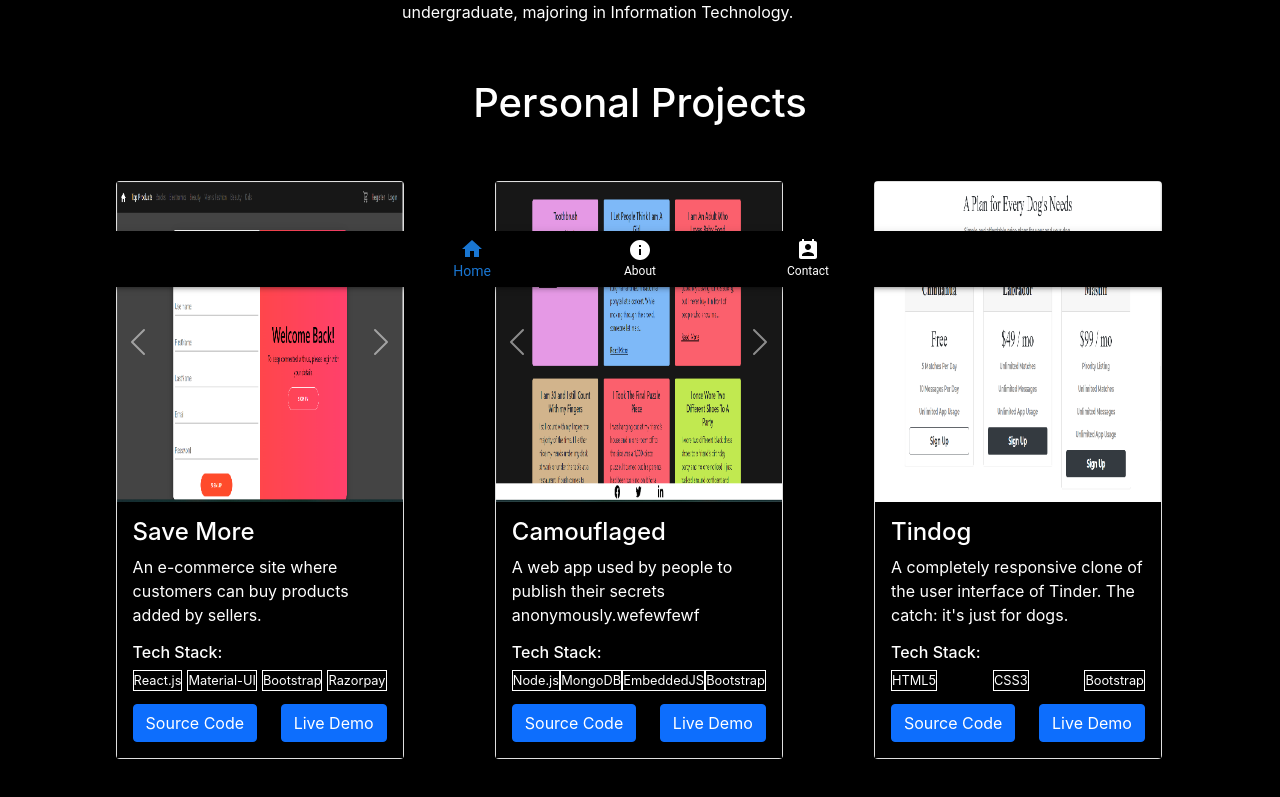
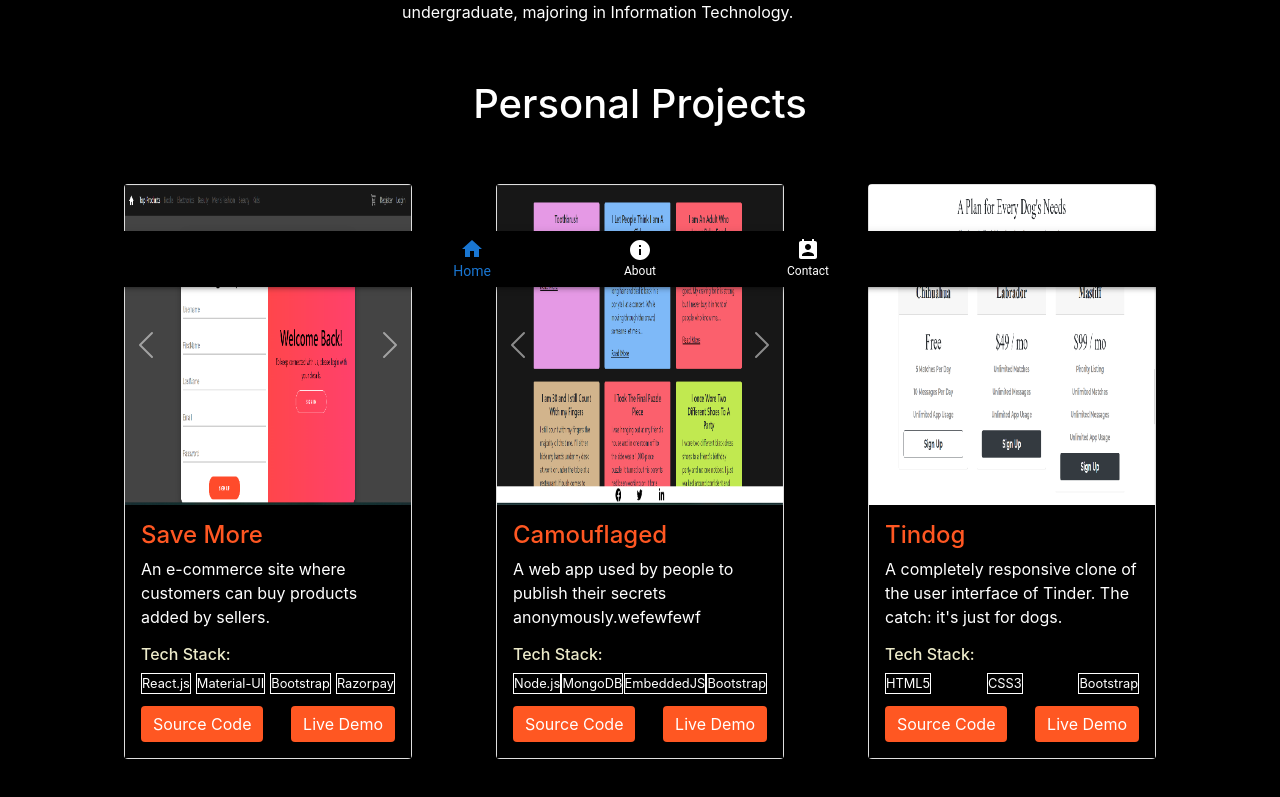
Before and after one commit to rhythm-28/portfolio, a React (Create React App) app: page / in a window 1280 px wide. Shown: the part 513-1310 px from the top of the page. Built offline with nearby package versions, Linux system fonts and the light colour scheme.

Commit message:
projects done

```diff
--- a/src/components/home/projects.js
+++ b/src/components/home/projects.js
@@ -17,9 +17,10 @@ import testimonialTindog from "../../images/tindog/testimonial.PNG";
 function Projects() {
   return (
     <div className="container">
-      <h1 className="projectsHead" style={{ color: "white" }}>Personal Projects</h1>
-      <div className="row">
-        <div className="card col-4 project" style={{ width: "18rem" }}>
+      <h1 className="projectsHead">Personal Projects</h1>
+      <div className="allProjects">
+        <div className="projectWrapperDiv">
+          <div className="card project" style={{ width: "18rem" }}>
             <Carousel
               img1={homeSaveMore}
               img2={signupSaveMore}
@@ -27,12 +28,12 @@ function Projects() {
               id={1}
             />
             <div className="card-body projectBody">
-            <h4 className="card-title">Save More</h4>
+              <h4 className="card-title projectTitle">Save More</h4>
               <p className="card-text">
                 An e-commerce site where customers can buy products added by
                 sellers.
               </p>
-            <h6>Tech Stack:</h6>
+              <h6 className="techUsedHead">Tech Stack:</h6>
               <div className="techUsed">
                 <span>React.js</span>
                 <span>Material-UI</span>
@@ -55,8 +56,10 @@ function Projects() {
               </div>
             </div>
           </div>
+        </div>
 
-        <div className="card col-4 project" style={{ width: "18rem" }}>
+        <div className="projectWrapperDiv">
+          <div className="card project" style={{ width: "18rem" }}>
             <Carousel
               img1={homeCamouflaged}
               img2={home2Camouflaged}
@@ -64,11 +67,12 @@ function Projects() {
               id={2}
             />
             <div className="card-body projectBody">
-            <h4 className="card-title">Camouflaged</h4>
+              <h4 className="card-title projectTitle">Camouflaged</h4>
               <p className="card-text">
-              A web app used by people to publish their secrets anonymously.wefewfewf
+                A web app used by people to publish their secrets
+                anonymously.wefewfewf
               </p>
-            <h6>Tech Stack:</h6>
+              <h6 className="techUsedHead">Tech Stack:</h6>
               <div className="techUsed">
                 <span>Node.js</span>
                 <span>MongoDB</span>
@@ -91,8 +95,10 @@ function Projects() {
               </div>
             </div>
           </div>
+        </div>
 
-        <div className="card col-4 project" style={{ width: "18rem" }}>
+        <div className="projectWrapperDiv">
+          <div className="card project" style={{ width: "18rem" }}>
             <Carousel
               img1={homeTindog}
               img2={pricingTindog}
@@ -100,12 +106,12 @@ function Projects() {
               id={3}
             />
             <div className="card-body projectBody">
-            <h4 className="card-title">Tindog</h4>
+              <h4 className="card-title projectTitle">Tindog</h4>
               <p className="card-text">
-              A completely responsive clone of the user interface of Tinder. The
-              catch: it's just for dogs.
+                A completely responsive clone of the user interface of Tinder.
+                The catch: it's just for dogs.
               </p>
-            <h6>Tech Stack:</h6>
+              <h6 className="techUsedHead">Tech Stack:</h6>
               <div className="techUsed">
                 <span>HTML5</span>
                 <span>CSS3</span>
@@ -129,6 +135,7 @@ function Projects() {
           </div>
         </div>
       </div>
+    </div>
   );
 }
 
--- a/src/stylesheets/home.css
+++ b/src/stylesheets/home.css
@@ -30,17 +30,38 @@
 .projectsHead {
   text-align: center;
   color: white;
-  margin-top: 5%;
+  margin: 7vh auto 7vh auto;
+}
+
+.allProjects {
+  display: flex;
+  justify-content: space-around;
+}
+
+.projectWrapperDiv {
+  display: flex;
+  justify-content: center;
+  margin-bottom: 10%;
 }
 
 .project {
-  margin: 4%;
   padding: 0;
 }
 
 .projectButtons {
   display: flex;
   justify-content: space-between;
+}
+
+.projectButtons a {
+  background-color:#FF5722;
+  border:none;
+  /* color: black; */
+}
+
+.projectTitle
+{
+  color: #FF5722;
 }
 
 .projectBody {
@@ -50,6 +71,11 @@
 
 .projectImages {
   height: 40vh;
+}
+
+.techUsedHead
+{
+  color: #EDEBCA;
 }
 
 .techUsed {
@@ -64,13 +90,14 @@
 }
 
 @media screen and (max-width: 696px) {
+  .allProjects {
+    flex-direction: column;
+    justify-content: center;
+    margin: 0 auto;
+  }
+
   .projectsHead {
     text-align: center;
     color: white;
-    margin: 15% 0;
-  }
-
-  .project {
-    margin: 0 0 10% 0;
   }
 }
```
Lines whose indentation alone changed are shown as unchanged.
